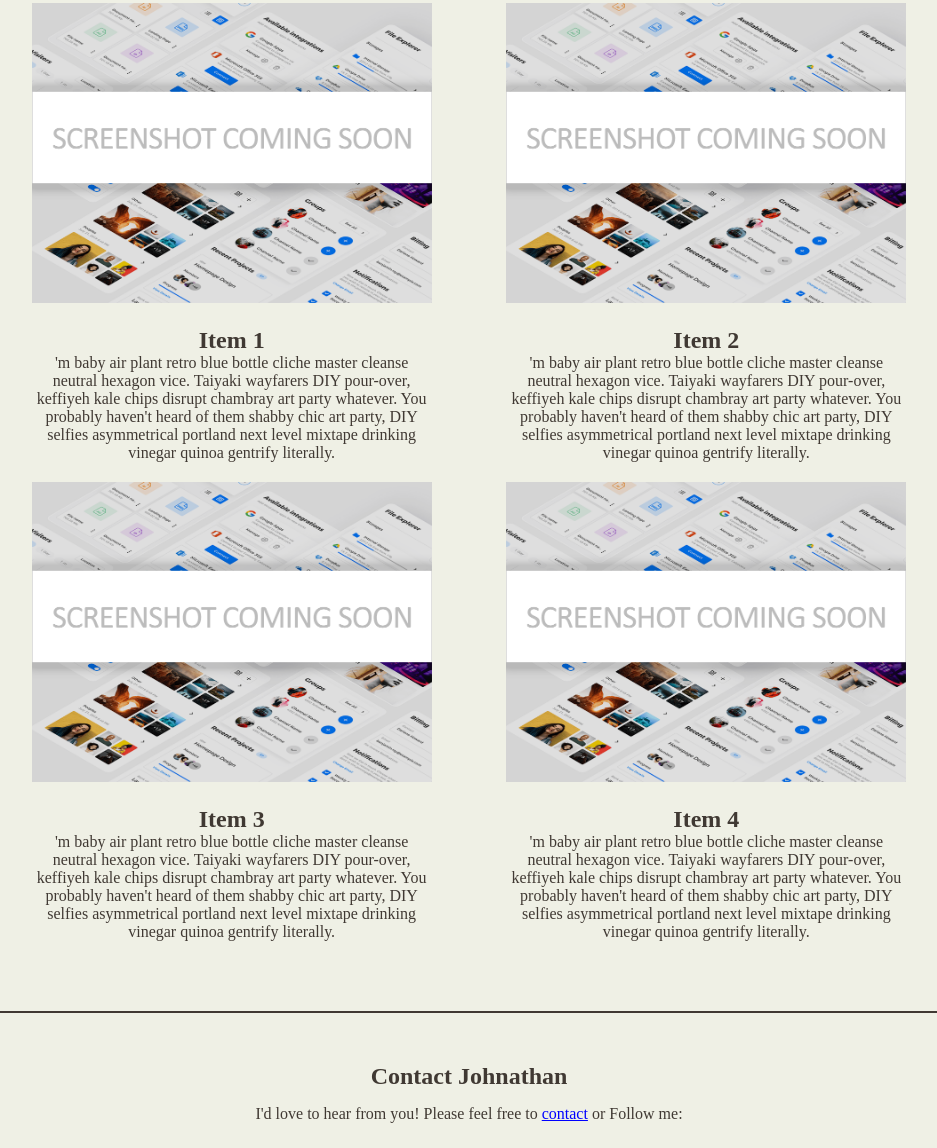
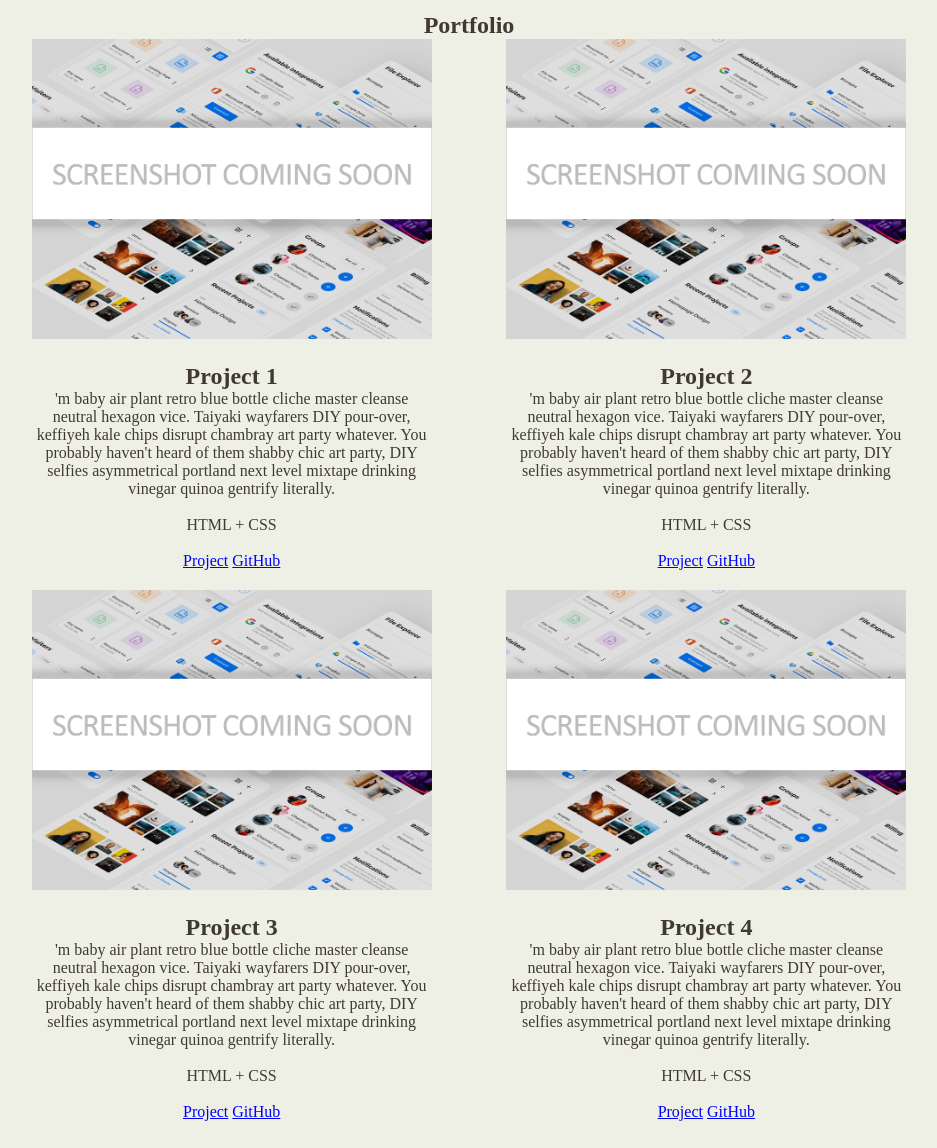
Before and after one commit to JohnathanFludd/johnathanfludd.github.io, a plain HTML site: page index.html in a window 1280 px wide. Shown: the part 1097-2245 px from the top of the page, without its empty margins (171-1108 px from the left). Drawn offline with Linux system fonts and the light colour scheme.

Commit message:
updated html/css

```diff
--- a/index.html
+++ b/index.html
@@ -81,7 +81,7 @@ src="IMG_2523.jpg" width="300">
 
     <div>
     <p>
-    I am a creative person who loves to work on various projects. I understand how web design can open up a lot of doors to work on things I'm interested in as well as new interests that I have yet to discover. I love the collaborative aspect of coding and enjoy working in groups to finish projects.</p>
+    I am a creative person who loves to work on various projects. I understand how web design can open up a lot of doors to work on things I'm interested in as well as new interests that I have yet to discover. I love the collaborative aspect of coding and enjoy working in groups to finish projects. Here are some of my recent works, have a look around and feel free to contact me if you are interested in having your website designed by me. I specialize in HTML and CSS and will bring your bring your site to life!</p>
 
     </div>
   </section>
@@ -112,9 +112,15 @@ src="IMG_2523.jpg" width="300">
 
 
             <div class = "description" >
-              <h2> Item 1 </h2>
+              <h2> Project 1 </h2>
 
             <p> 'm baby air plant retro blue bottle cliche master cleanse neutral hexagon vice. Taiyaki wayfarers DIY pour-over, keffiyeh kale chips disrupt chambray art party whatever. You probably haven't heard of them shabby chic art party, DIY selfies asymmetrical portland next level mixtape drinking vinegar quinoa gentrify literally. </p>
+
+            <br>
+            <p>HTML + CSS</p>
+            <br>
+            <a target="_blank" href="https://johnathanfludd.github.io/">Project</a>
+            <a target="_blank" href="https://www.github.com/JohnathanFludd">GitHub</a>
 
               </div>
 
@@ -129,9 +135,16 @@ src="IMG_2523.jpg" width="300">
 
 
             <div class = "description" >
-              <h2> Item 2</h2>
+              <h2> Project 2</h2>
 
               <p> 'm baby air plant retro blue bottle cliche master cleanse neutral hexagon vice. Taiyaki wayfarers DIY pour-over, keffiyeh kale chips disrupt chambray art party whatever. You probably haven't heard of them shabby chic art party, DIY selfies asymmetrical portland next level mixtape drinking vinegar quinoa gentrify literally. </p>
+
+              <br>
+              <p>HTML + CSS</p>
+              <br>
+
+              <a target="_blank" href="https://johnathanfludd.github.io/">Project</a>
+              <a target="_blank" href="https://www.github.com/JohnathanFludd">GitHub</a>
 
                 </div>
 
@@ -147,9 +160,16 @@ src="IMG_2523.jpg" width="300">
 
 
             <div class = "description" >
-              <h2> Item 3</h2>
+              <h2> Project 3</h2>
 
               <p> 'm baby air plant retro blue bottle cliche master cleanse neutral hexagon vice. Taiyaki wayfarers DIY pour-over, keffiyeh kale chips disrupt chambray art party whatever. You probably haven't heard of them shabby chic art party, DIY selfies asymmetrical portland next level mixtape drinking vinegar quinoa gentrify literally. </p>
+
+              <br>
+              <p>HTML + CSS</p>
+              <br>
+
+            <a target="_blank" href="https://johnathanfludd.github.io/">Project</a>
+            <a target="_blank" href="https://www.github.com/JohnathanFludd">GitHub</a>
 
                 </div>
 
@@ -164,9 +184,16 @@ src="IMG_2523.jpg" width="300">
 
 
               <div class = "description" >
-                <h2> Item 4</h2>
+                <h2> Project 4</h2>
 
                 <p> 'm baby air plant retro blue bottle cliche master cleanse neutral hexagon vice. Taiyaki wayfarers DIY pour-over, keffiyeh kale chips disrupt chambray art party whatever. You probably haven't heard of them shabby chic art party, DIY selfies asymmetrical portland next level mixtape drinking vinegar quinoa gentrify literally. </p>
+
+                <br>
+                <p>HTML + CSS</p>
+                <br>
+
+                <a target="_blank" href="https://johnathanfludd.github.io/">Project</a>
+                <a target="_blank" href="https://www.github.com/JohnathanFludd">GitHub</a>
 
                   </div>
 
@@ -203,7 +230,7 @@ src="IMG_2523.jpg" width="300">
   <br>
 
 
-  <form action="https://formspree.io/f/xrgopqdb" method="POST">
+  <form action="https://formspree.io/f/xrgopqdb" method="post">
 
 
     <label for="Name">Name:</label>
@@ -220,11 +247,12 @@ src="IMG_2523.jpg" width="300">
       <label for="form-message">Your message:</label>
       <textarea id="form-message" name="message"
       rows="4" cols="25"></textarea>
+      <input type="submit" value="Send">
     </form>
 
     <br>
     <br>
-<input type="submit" value="Send">
+
 
 
 
--- a/style.css
+++ b/style.css
@@ -124,7 +124,7 @@ h2, h3{
 /* for link editing */
 a:link    { color: blue;  }
 a:visited { color: purple;   }
-a:hover   { color: white; }
+a:hover   { color: green; }
 a:active  { color: red;  }
 
 
```
